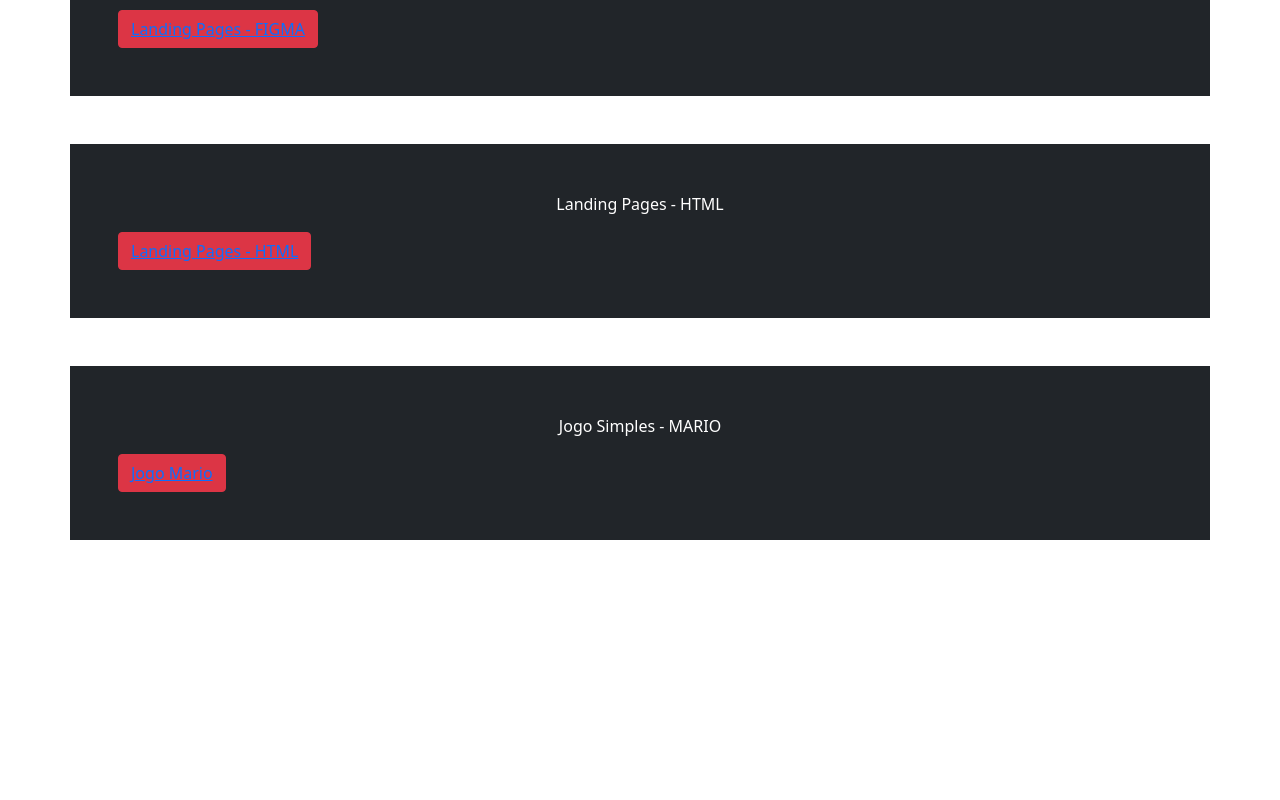
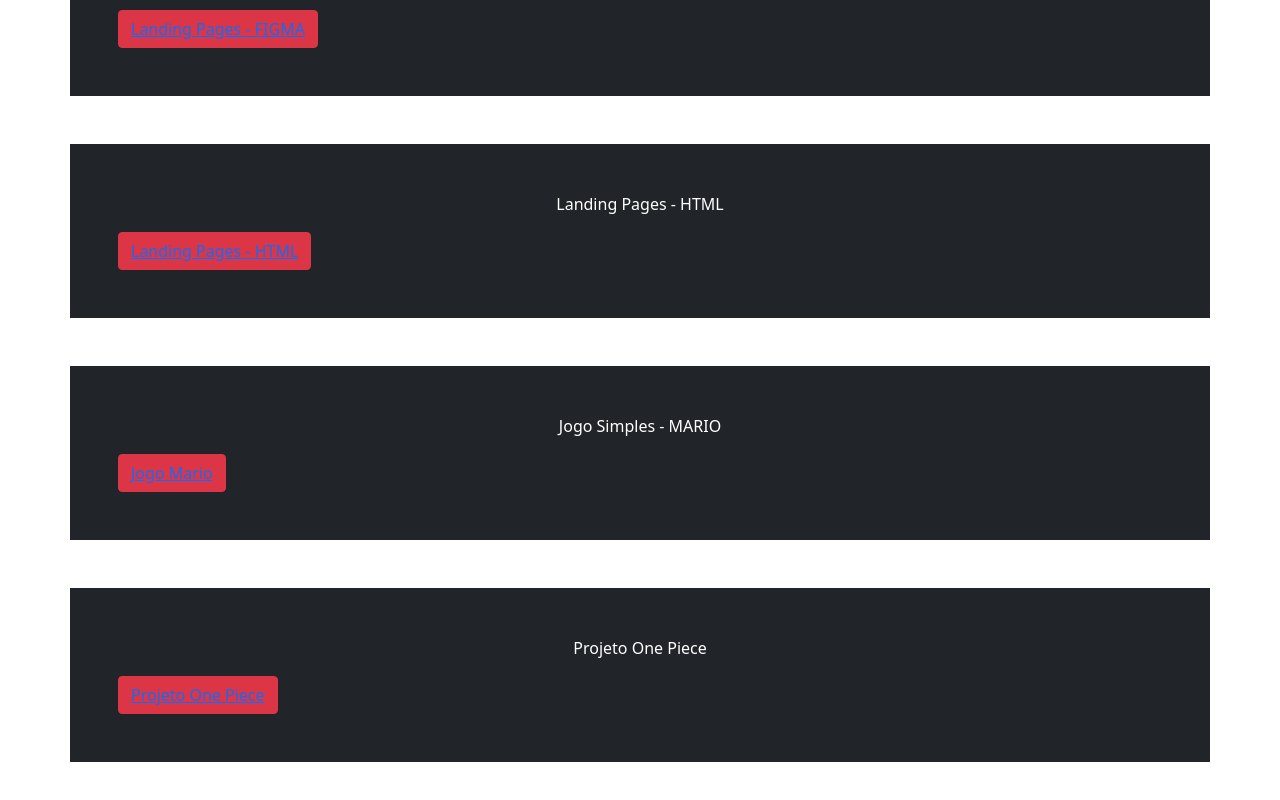
Before and after one commit to NedSInt/NedSInt.github.io, a plain HTML site: page index.html in a window 1280 px wide. Shown: the part 1926-2726 px from the top of the page. Before the commit the page ends 2514 px from the top, so only its background shows below. Drawn offline with nearby package versions, Linux system fonts and the light colour scheme.

Commit message:
onePiece

```diff
--- a/index.html
+++ b/index.html
@@ -86,5 +86,11 @@
     </button>
   </div>
 
+  <div class="container p-5 my-5 bg-dark text-white">
+    <p class="text-center">Projeto One Piece</p>
+    <button type="button" class="btn btn-danger">
+      <a href="/projetofinal/OnePiece_Project/index.html">Projeto One Piece</a>
+    </button>
+  </div>
 </body>
 </html>
```
